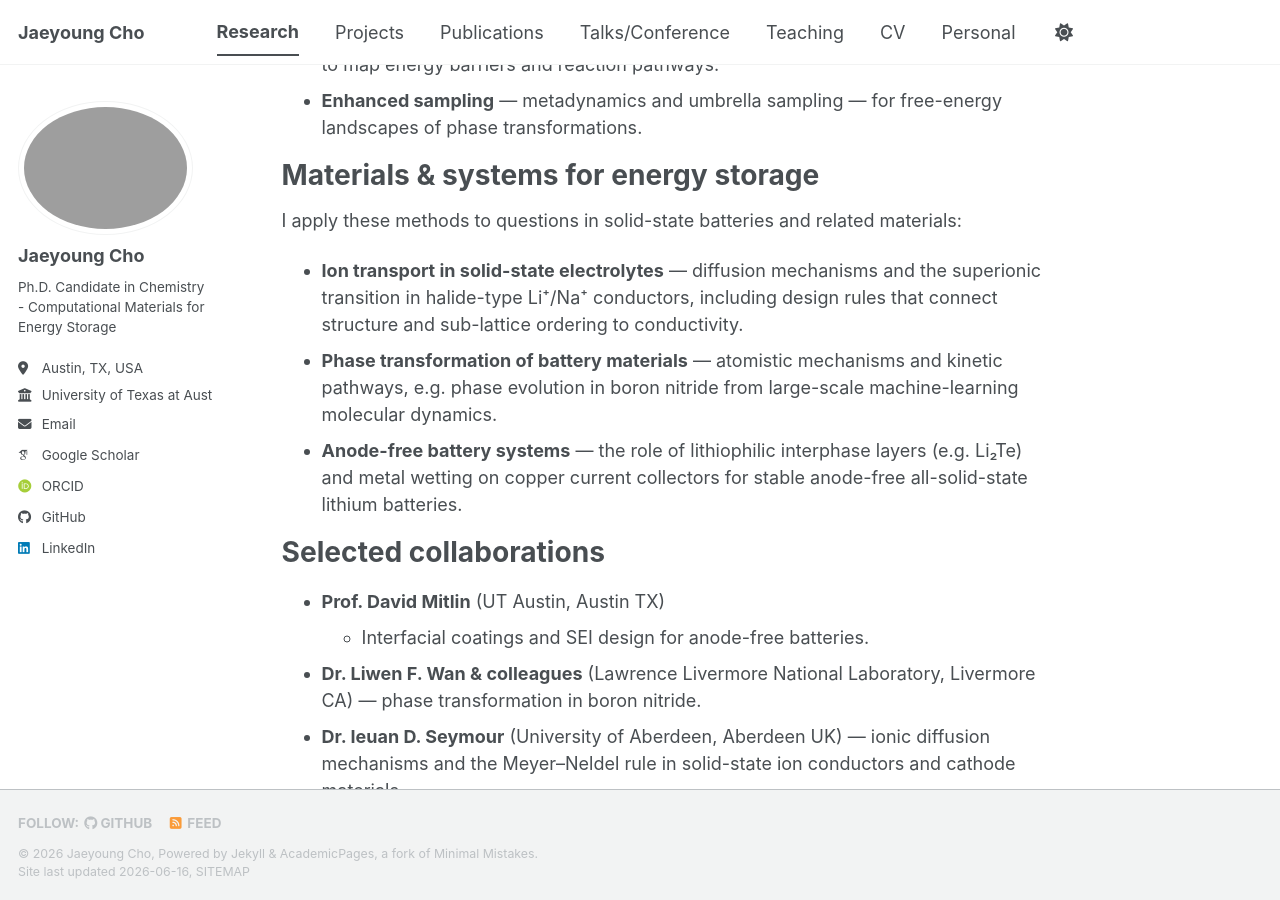
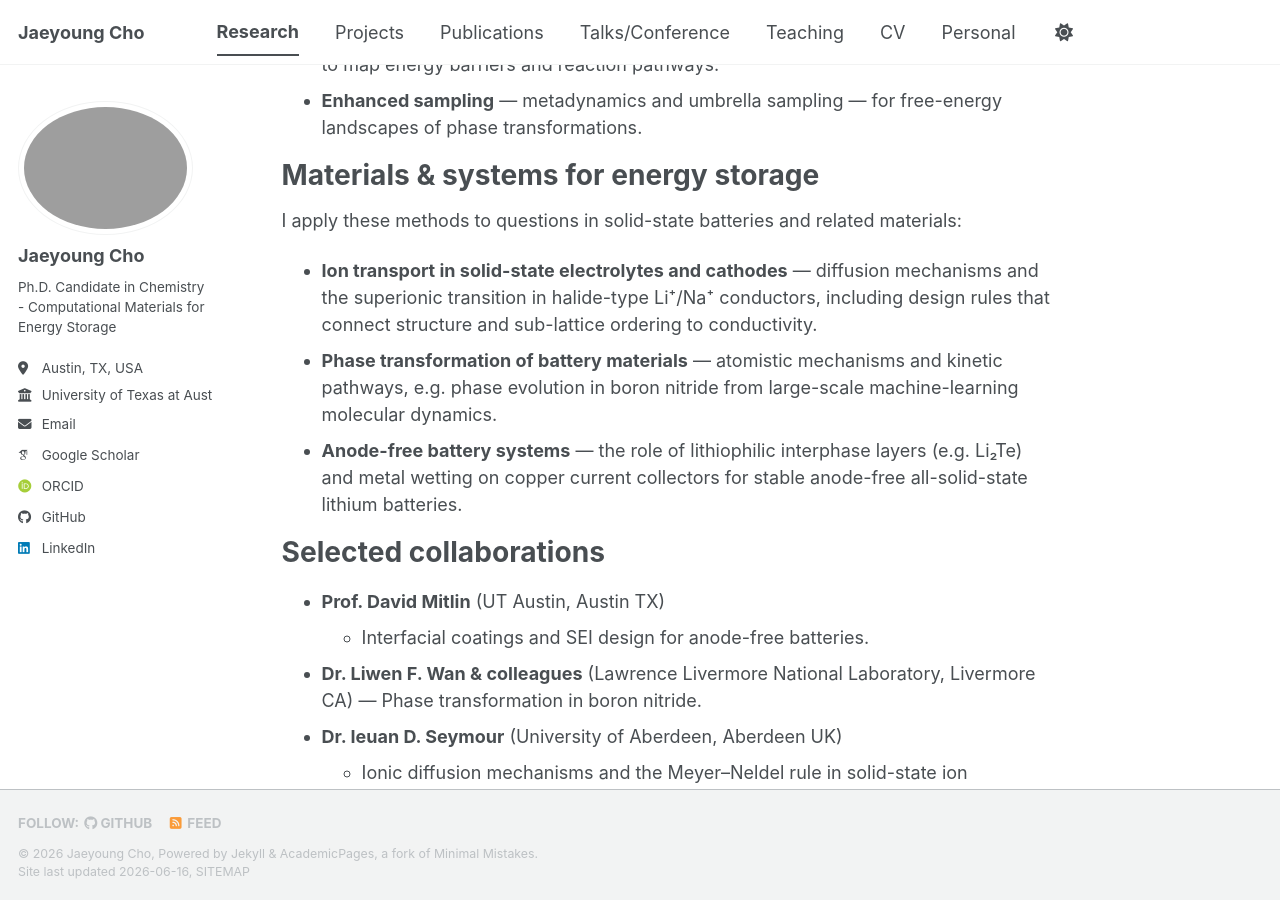
Before and after one commit to jycho5758/jycho5758.github.io, a Jekyll site: the page built from _pages/research.md, in a window 1280 px wide and 900 px high, scrolled down 529 px. Built offline with Jekyll 4.4.1, drawn with Linux system fonts in a browser that asks for light colours; some web fonts are replaced; a script bundle is joined from its source files by our own code; library files that are not in the unit come from our copies.

Commit message:
Update research.md

```diff
--- a/_pages/research.md
+++ b/_pages/research.md
@@ -19,7 +19,7 @@ Materials & systems for energy storage
 ======
 I apply these methods to questions in solid-state batteries and related materials:
 
-- **Ion transport in solid-state electrolytes** — diffusion mechanisms and the superionic transition in halide-type Li⁺/Na⁺ conductors, including design rules that connect structure and sub-lattice ordering to conductivity.
+- **Ion transport in solid-state electrolytes and cathodes** — diffusion mechanisms and the superionic transition in halide-type Li⁺/Na⁺ conductors, including design rules that connect structure and sub-lattice ordering to conductivity.
 - **Phase transformation of battery materials** — atomistic mechanisms and kinetic pathways, e.g. phase evolution in boron nitride from large-scale machine-learning molecular dynamics.
 - **Anode-free battery systems** — the role of lithiophilic interphase layers (e.g. Li₂Te) and metal wetting on copper current collectors for stable anode-free all-solid-state lithium batteries.
 
@@ -27,7 +27,9 @@ Selected collaborations
 ======
 - **Prof. David Mitlin** (UT Austin, Austin TX)
   - Interfacial coatings and SEI design for anode-free batteries.
-- **Dr. Liwen F. Wan & colleagues** (Lawrence Livermore National Laboratory, Livermore CA) — phase transformation in boron nitride.
-- **Dr. Ieuan D. Seymour** (University of Aberdeen, Aberdeen UK) — ionic diffusion mechanisms and the Meyer–Neldel rule in solid-state ion conductors and cathode materials.
+- **Dr. Liwen F. Wan & colleagues** (Lawrence Livermore National Laboratory, Livermore CA)
+  — Phase transformation in boron nitride.
+- **Dr. Ieuan D. Seymour** (University of Aberdeen, Aberdeen UK)
+  - Ionic diffusion mechanisms and the Meyer–Neldel rule in solid-state ion conductors and cathode materials.
 
 For a full list of outputs, see my [publications](/publications/) and [talks](/talks/), or download my [CV](/cv/).
```
